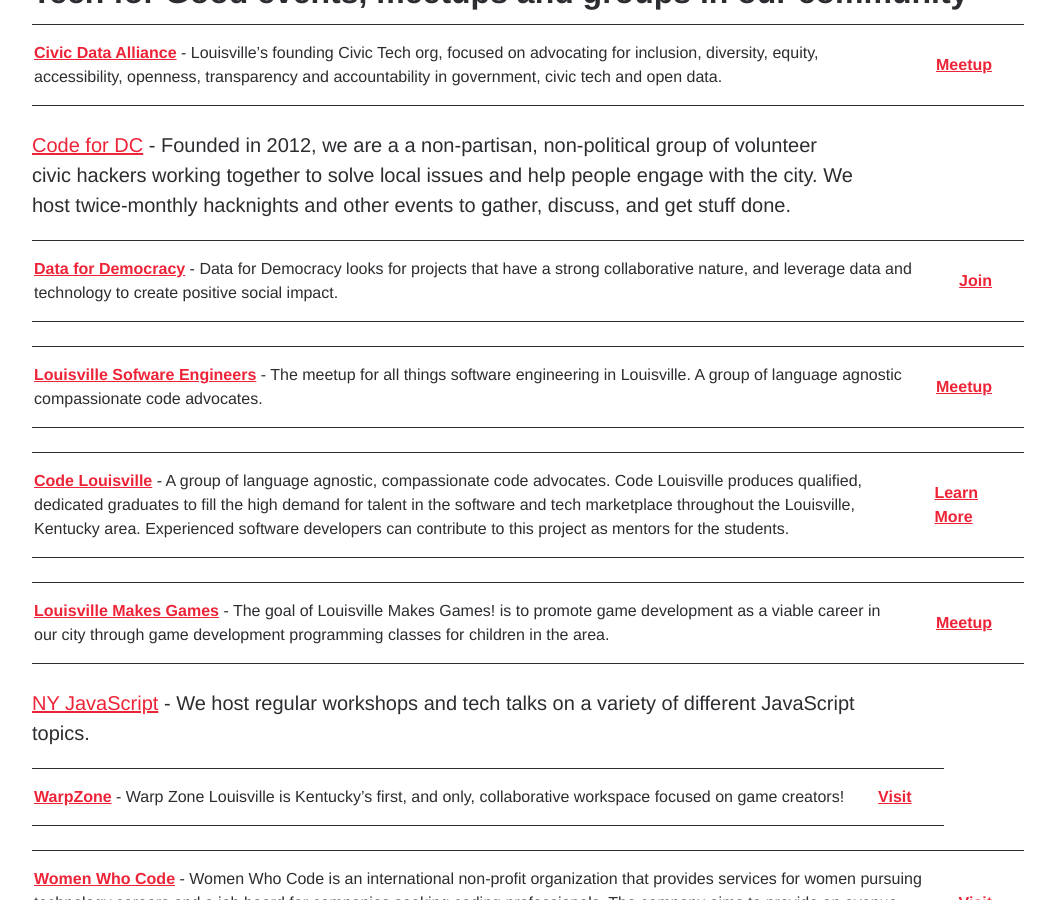
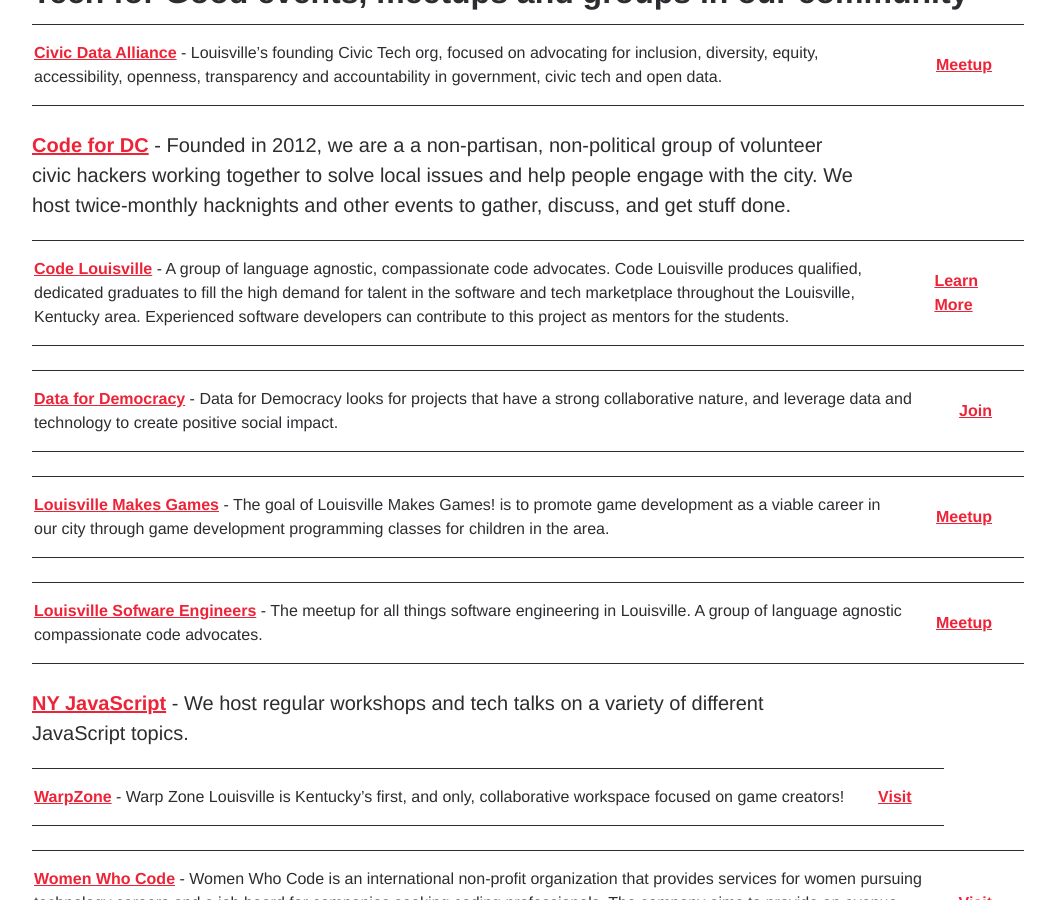
Before and after one commit to civicdata/civicdata.github.io, a Jekyll site: the page built from techquity.md, in a window 1280 px wide and 900 px high, scrolled down 493 px. Shown: the whole window, without its empty margins (112-1167 px from the left). Built offline with Jekyll 4.4.1, drawn with Linux system fonts in a browser that asks for light colours; comment, search, counter and statistics services are not loaded.

Commit message:
Fix markup
Fix markup for some links and sorted list of entries on this page.

```diff
--- a/techquity.md
+++ b/techquity.md
@@ -11,17 +11,17 @@ comments: false
 
 [__Civic Data Alliance__](http://civicdataalliance.org) - Louisville's founding Civic Tech org, focused on advocating for inclusion, diversity, equity, accessibility, openness, transparency and accountability in government, civic tech and open data.|[__Meetup__](https://www.meetup.com/Civic-Data-Alliance)
 
-[Code for DC](https://codefordc.org/index.html) - Founded in 2012, we are a a non-partisan, non-political group of volunteer civic hackers working together to solve local issues and help people engage with the city. We host twice-monthly hacknights and other events to gather, discuss, and get stuff done.
+[__Code for DC__](https://codefordc.org/index.html) - Founded in 2012, we are a a non-partisan, non-political group of volunteer civic hackers working together to solve local issues and help people engage with the city. We host twice-monthly hacknights and other events to gather, discuss, and get stuff done.
+
+[__Code Louisville__](https://codelouisville.org/) - A group of language agnostic, compassionate code advocates. Code Louisville produces qualified, dedicated graduates to fill the high demand for talent in the software and tech marketplace throughout the Louisville, Kentucky area. Experienced software developers can contribute to this project as mentors for the students. |[__Learn More__](https://codelouisville.org/mentor)
 
 [__Data for Democracy__](http://datafordemocracy.org) - Data for Democracy looks for projects that have a strong collaborative nature, and leverage data and technology to create positive social impact.|[__Join__](http://datafordemocracy.org/contact.html)
 
+[__Louisville Makes Games__](louisvillemakesgames.org/) - The goal of Louisville Makes Games! is to promote game development as a viable career in our city through game development programming classes for children in the area. |[__Meetup__](https://www.meetup.com/LouisvilleMakesGames/)
+
 [__Louisville Sofware Engineers__](https://www.meetup.com/Louisville-Software-Engineering/) - The meetup for all things software engineering in Louisville. A group of language agnostic compassionate code advocates. |[__Meetup__](https://www.meetup.com/Louisville-Software-Engineering/)
 
-[__Code Louisville__](https://codelouisville.org/) - A group of language agnostic, compassionate code advocates. Code Louisville produces qualified, dedicated graduates to fill the high demand for talent in the software and tech marketplace throughout the Louisville, Kentucky area. Experienced software developers can contribute to this project as mentors for the students. |[__Learn More__](https://codelouisville.org/mentor)
-
-[__Louisville Makes Games__](louisvillemakesgames.org/) - The goal of Louisville Makes Games! is to promote game development as a viable career in our city through game development programming classes for children in the area. |[__Meetup__](https://www.meetup.com/LouisvilleMakesGames/)
-
-[NY JavaScript](https://www.meetup.com/NY-JavaScript/) - We host regular workshops and tech talks on a variety of different JavaScript topics.
+[__NY JavaScript__](https://www.meetup.com/NY-JavaScript/) - We host regular workshops and tech talks on a variety of different JavaScript topics.
 
 [__WarpZone__](http://louisvillemakesgames.org/warpzone/) - Warp Zone Louisville is Kentucky’s first, and only, collaborative workspace focused on game creators! |[__Visit__](http://louisvillemakesgames.org/warpzone/)
 
```
